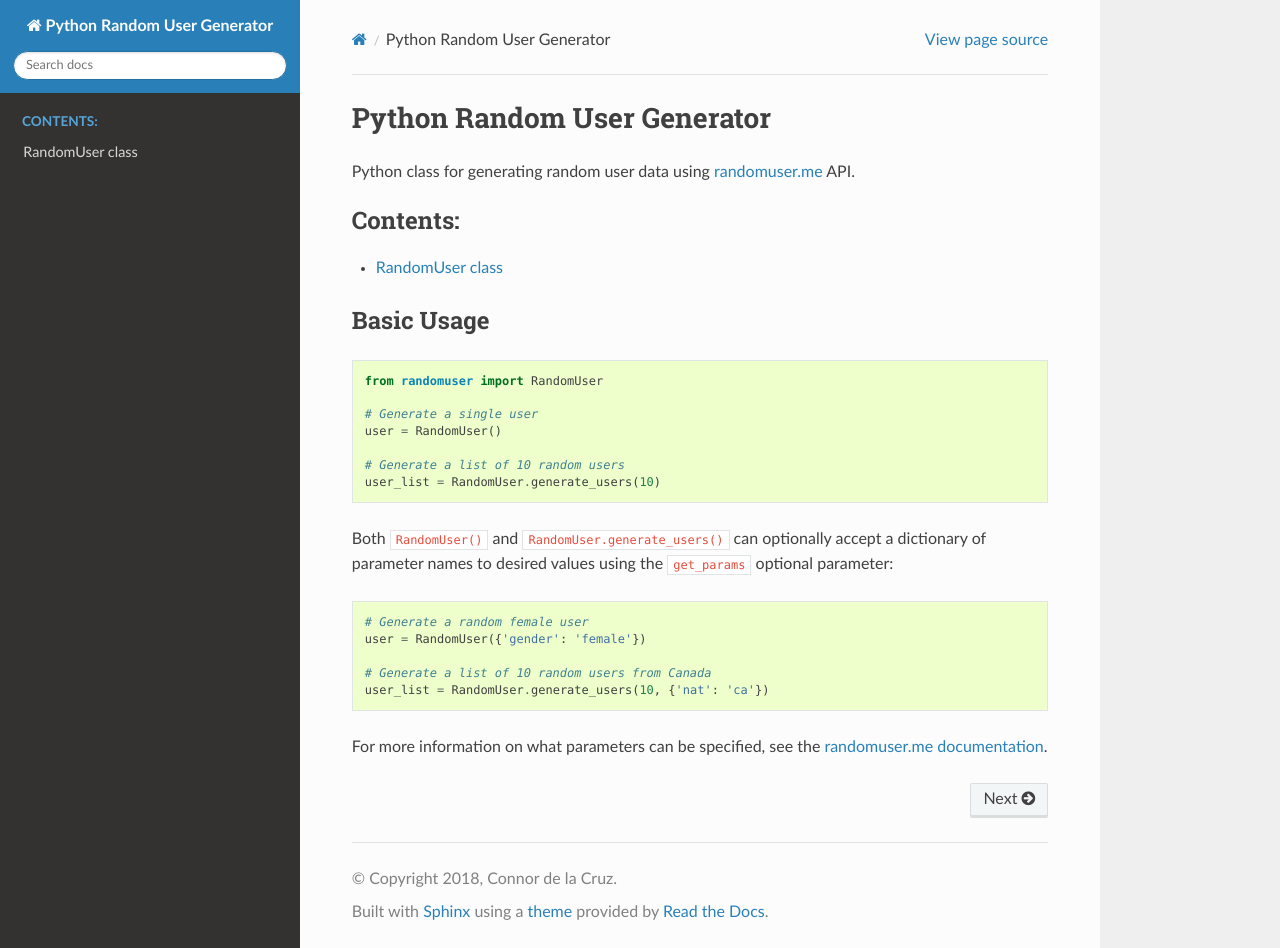
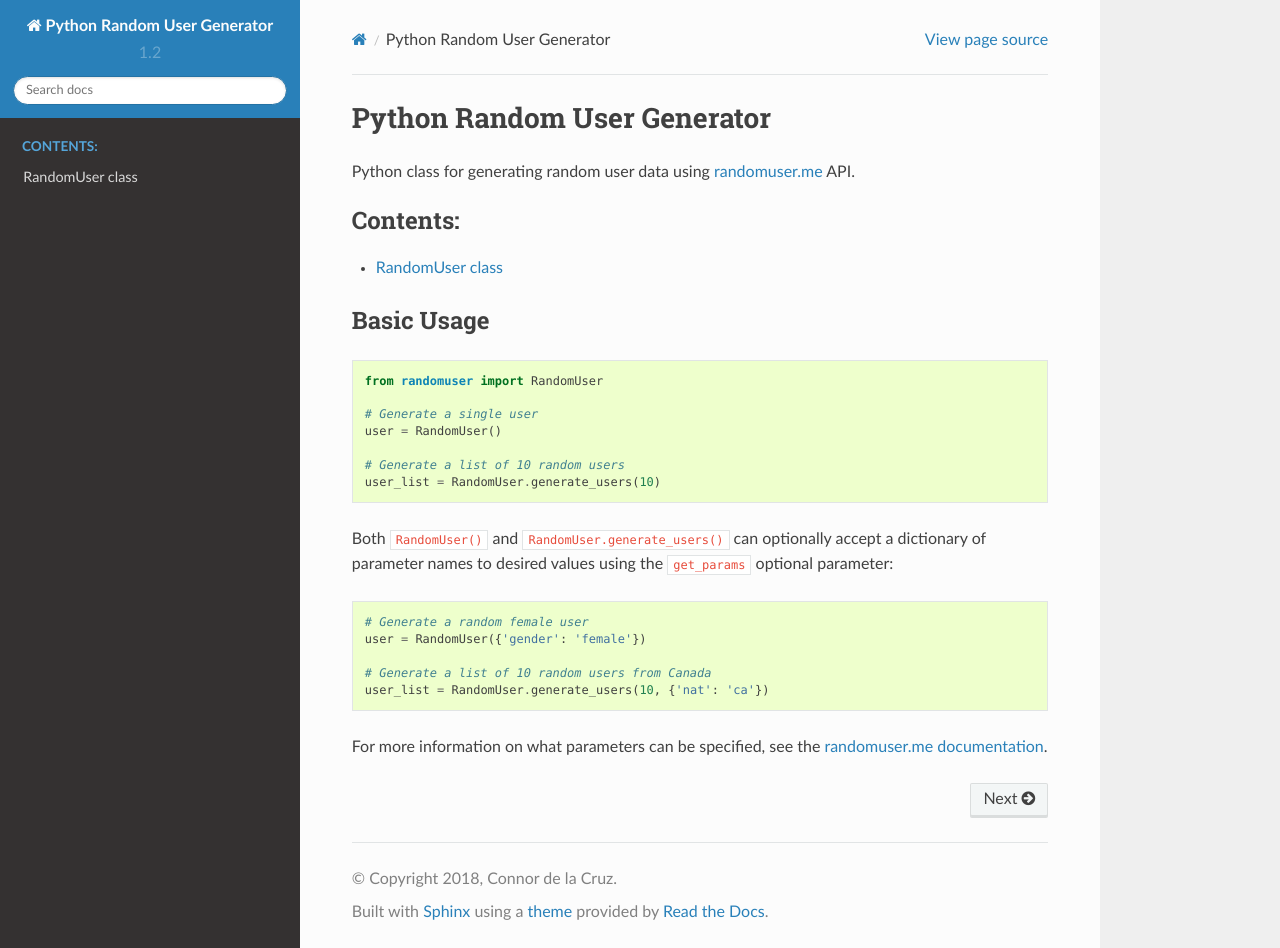
Before and after one commit to connordelacruz/python-randomuser, a Sphinx documentation site: the page built from docs/source/index.rst, in a window 1280 px wide and 948 px high. Built offline with Sphinx 7.4.7 and the Read the Docs theme 2.0.0, drawn with Linux system fonts in a browser that asks for light colours.

Commit message:
Updated docs and bumped version to 1.2.0

```diff
--- a/docs/source/conf.py
+++ b/docs/source/conf.py
@@ -20,7 +20,7 @@
 # -- Project information -----------------------------------------------------
 
 # For automatic versioning
-from randomuser.version import __version__
+from randomuser import __version__
 
 project = 'Python Random User Generator'
 copyright = '2018, Connor de la Cruz'
--- a/docs/source/randomuser.rst
+++ b/docs/source/randomuser.rst
@@ -1,7 +1,7 @@
 RandomUser class
 ================
 
-.. autoclass:: randomuser.randomuser.RandomUser
+.. autoclass:: randomuser.RandomUser
     :members:
     :undoc-members:
 
--- a/randomuser.py
+++ b/randomuser.py
@@ -12,7 +12,7 @@
 # ----------------------------------------------------------------
 
 # Python module version
-__version__ = '1.1.0'
+__version__ = '1.2.0'
 
 # Version of the random user API
 API_VERSION = '1.1'
```
Also changed, not shown: 16 other files.
